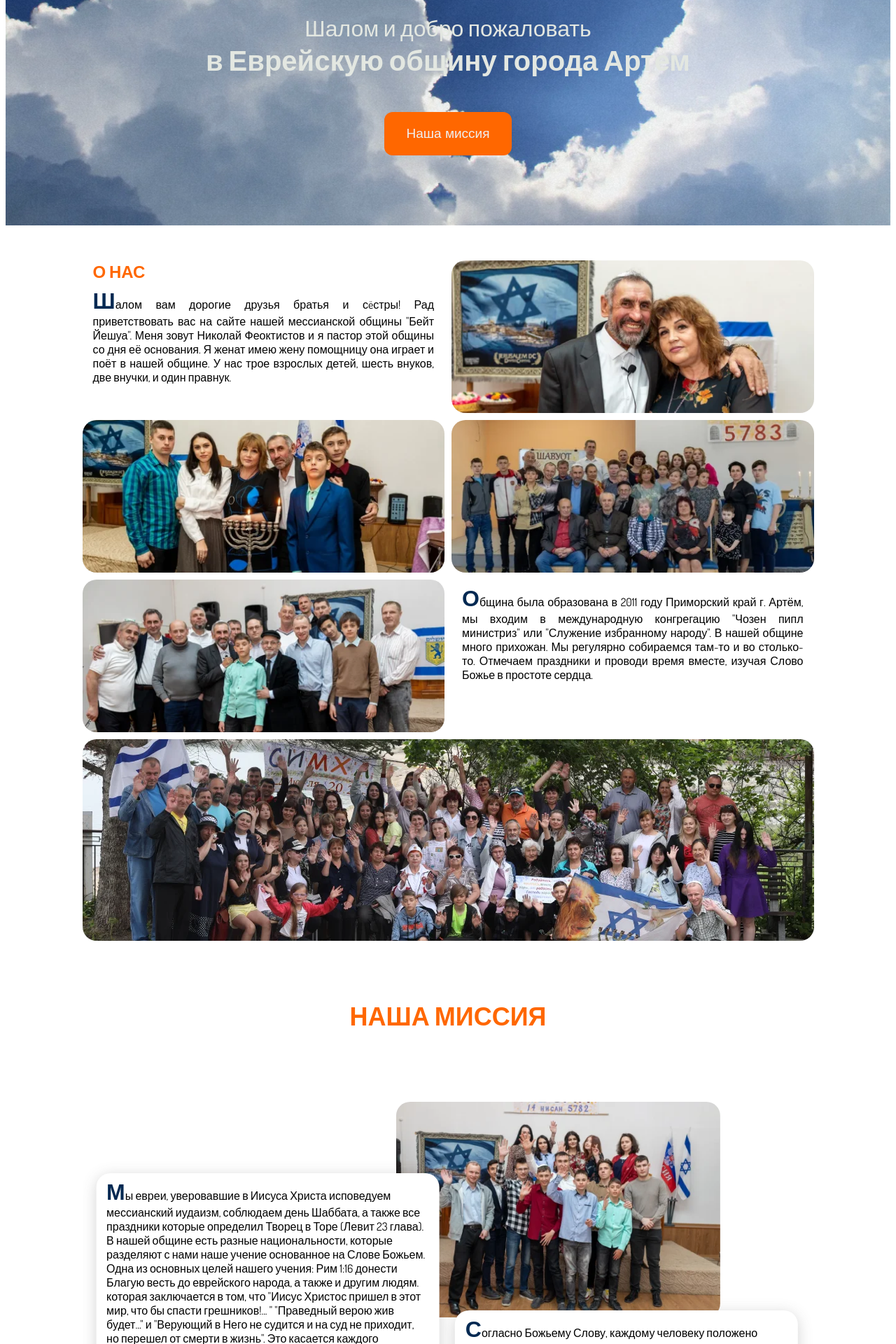
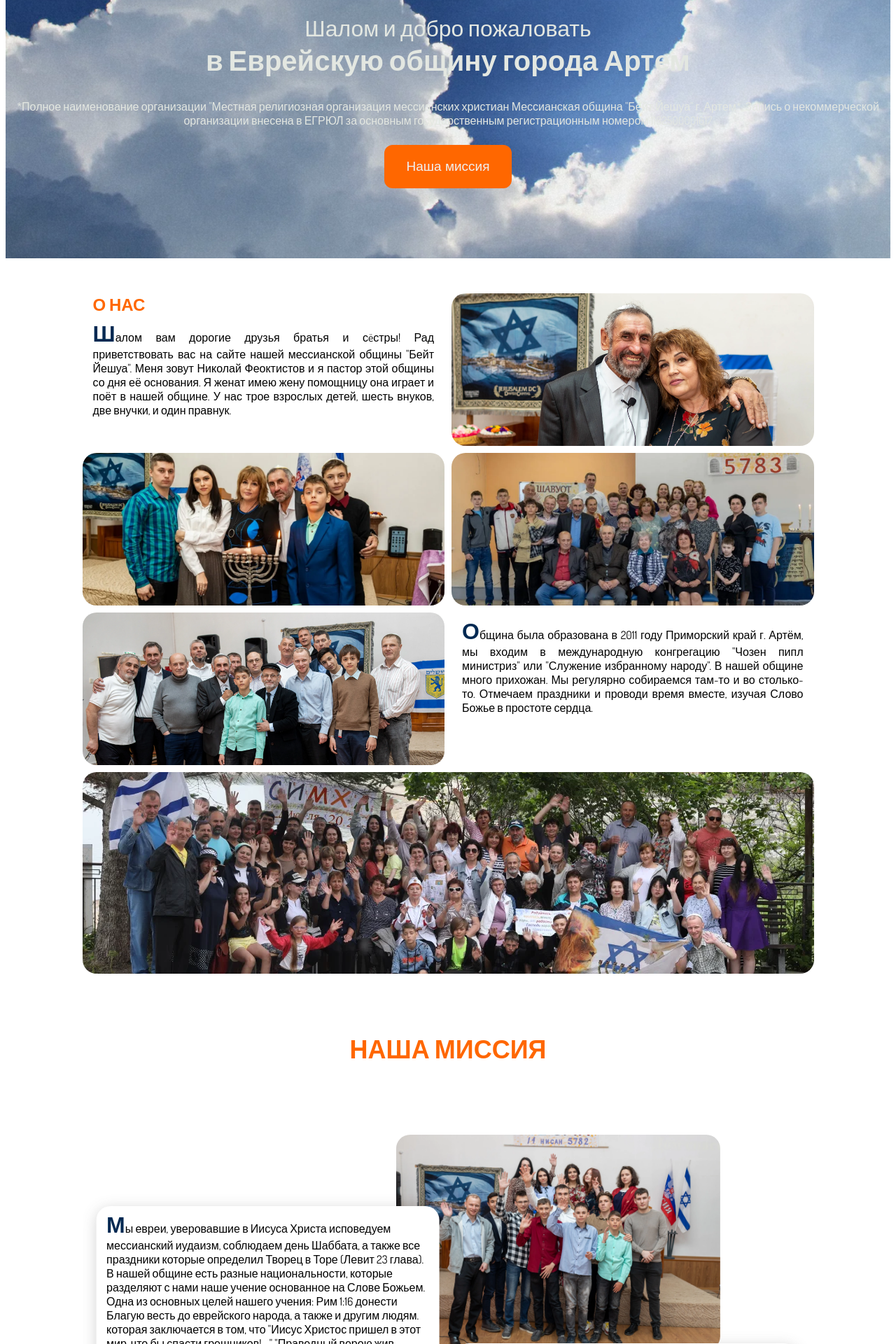
Before and after one commit to dmrado/churchnext14, a Next.js app: page / in a window 1280 px wide. Shown: the part 280-2200 px from the top of the page at 70% size. Built offline with nearby package versions, Linux system fonts and the light colour scheme.

Commit message:
картинки получше

```diff
--- a/components/AboutPage.js
+++ b/components/AboutPage.js
@@ -31,6 +31,8 @@ const AboutPage = () => {
                     <div className="header__info">
                         <h3>Шалом и добро пожаловать</h3>
                         <h1>в Еврейскую общину города Артем</h1>
+                        <p>*Полное наименование организации "Местная религиозная организация мессианских христиан Мессианская община "Бейт Йешуа" г. Артем*. Запись о некоммерческой организации внесена  в ЕГРЮЛ за основным государственным регистрационным номером 1182500001617</p>
+
 
                         <a href="#mission"><button className="btn header__btn">Наша миссия</button></a>
                         {/*это затемнение которое наезжает на облака*/}
@@ -55,19 +57,19 @@ const AboutPage = () => {
                         </div>
 
                         <div className="about__list-item">
-                            <img className="about__img" src="/img/aboutpage/1.webp" alt="Pic"/>
+                            <img className="about__img" src="/img/aboutpage/11.webp" alt="Pic"/>
                         </div>
 
                         <div className="about__list-item">
-                            <img className="about__img" src="/img/aboutpage/2.webp" alt="Pic"/>
+                            <img className="about__img" src="/img/aboutpage/22.webp" alt="Pic"/>
                         </div>
 
                         <div className="about__list-item">
-                            <img className="about__img" src="/img/aboutpage/3.webp" alt="Pic"/>
+                            <img className="about__img" src="/img/aboutpage/33.webp" alt="Pic"/>
                         </div>
 
                         <div className="about__list-item">
-                            <img className="about__img" src="/img/aboutpage/4.webp" alt="Pic"/>
+                            <img className="about__img" src="/img/aboutpage/44.webp" alt="Pic"/>
                         </div>
 
                         <div className="about__list-item">
@@ -107,11 +109,11 @@ const AboutPage = () => {
                         </div>
 
                         <div className="mission__list-item_2">
-                            <img className="mission__img" src="/img/aboutpage/6.webp" alt="Pic"/>
+                            <img className="mission__img" src="/img/aboutpage/66.webp" alt="Pic"/>
                         </div>
 
                         <div className="mission__list-item_3">
-                            <img className="mission__img" src="/img/aboutpage/7.webp" alt="Pic"/>
+                            <img className="mission__img" src="/img/aboutpage/77.webp" alt="Pic"/>
                         </div>
 
                         <div className="mission__list-item_4">
@@ -131,7 +133,7 @@ const AboutPage = () => {
                                 Эту Благую весть мы исповедуем и проповедуем. Мы всем сердцем хотим, что бы спасся
                                 каждый, как еврей, так и не еврей, потому что все находятся под властью одного и того же
                                 греха и нет различия. И, как написано в Деяниях Апостолов 4:12, нет другого имени под
-                                небои, кроме имени Иисуса Христа, которым надлежало бы человеку спастись.
+                                небом, кроме имени Иисуса Христа, которым надлежало бы человеку спастись.
                             </p>
                         </div>
                     </div>
--- a/public/css/bem.css
+++ b/public/css/bem.css
@@ -413,7 +413,11 @@ body {
     font-weight: 900;
     line-height: normal;
     margin-top: 0;
-    margin-bottom: 50px;
+}
+
+.header__banner p {
+    color: #E3E7E1;
+    margin-bottom: 20px;
 }
 
 .header__btn {
```
Also changed, not shown: public/img/aboutpage/55.webp (deleted).
